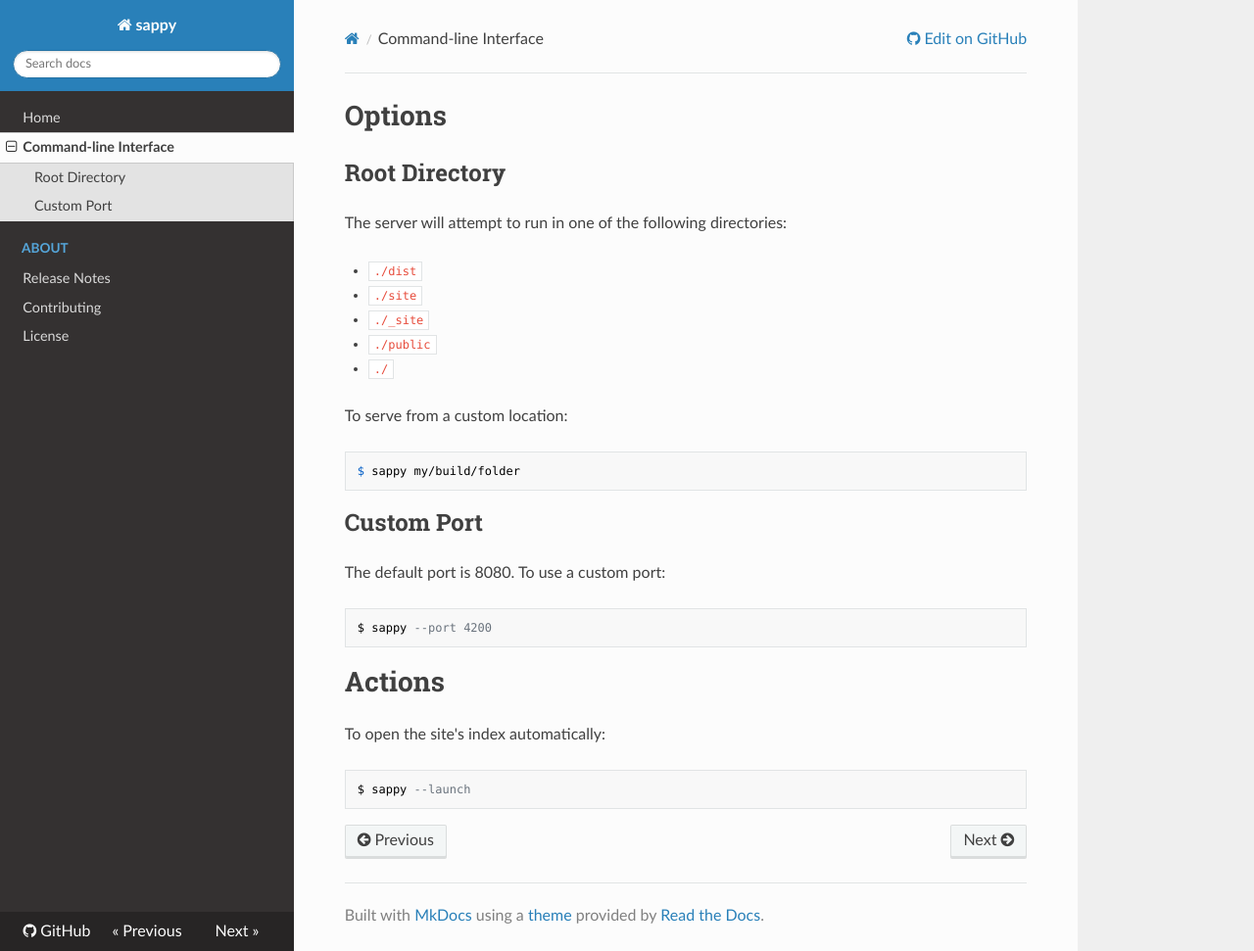
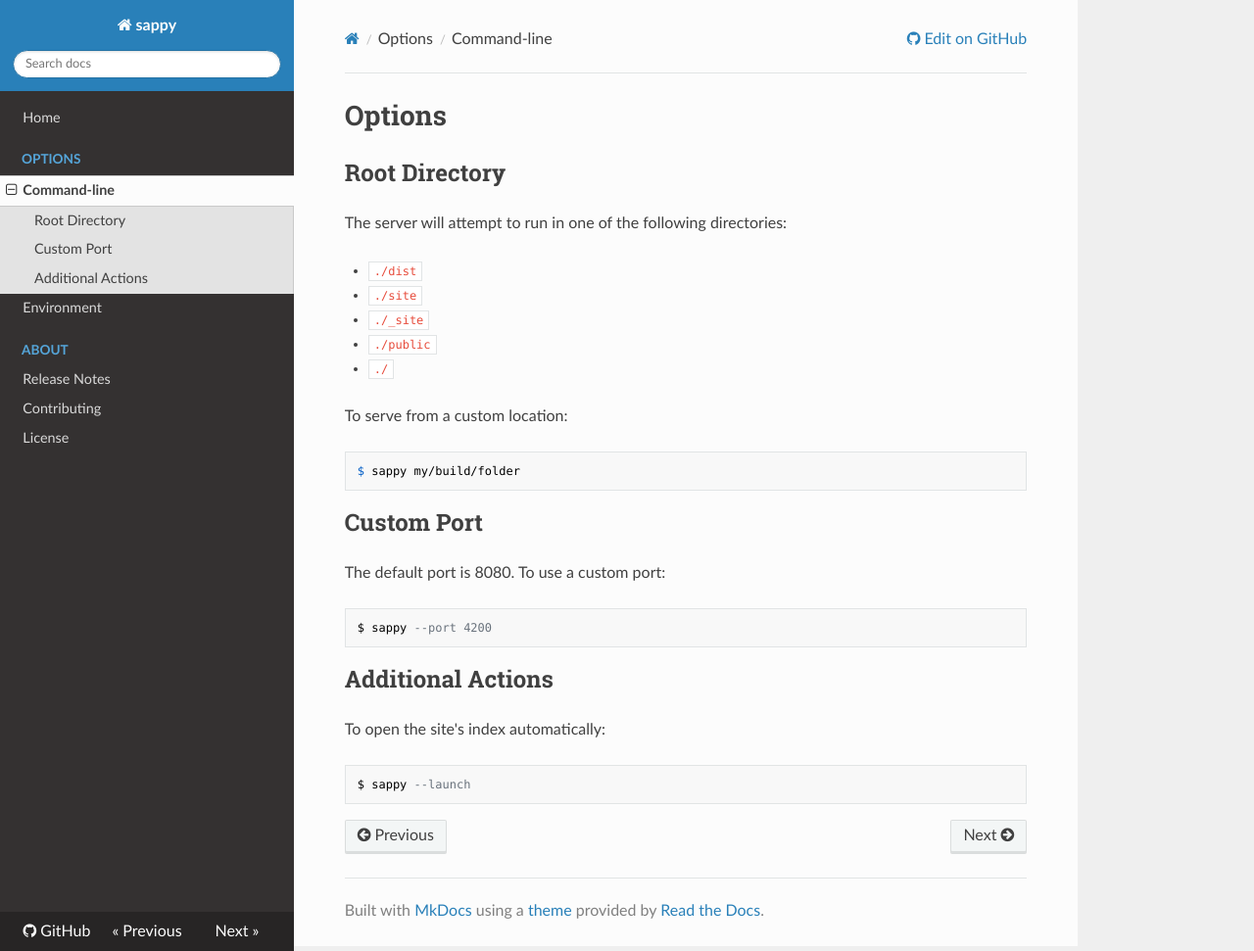
Before and after one commit to jacebrowning/sappy, an MkDocs documentation site: the page built from docs/cli.md, in a window 1280 px wide and 971 px high. Shown: the whole window at 98% size. Built offline with MkDocs 1.6.1, drawn with Linux system fonts in a browser that asks for light colours; nearby versions of some CDN libraries; old or Windows-style settings are respelled for this version of MkDocs.

````diff
--- a/docs/cli.md
+++ b/docs/cli.md
@@ -24,7 +24,7 @@ The default port is 8080. To use a custom port:
 $ sappy --port 4200
 ```
 
-# Actions
+## Additional Actions
 
 To open the site's index automatically:
 
--- a/mkdocs.yml
+++ b/mkdocs.yml
@@ -7,7 +7,9 @@ theme: readthedocs
 
 pages:
 - Home: index.md
-- Command-line Interface: cli.md
+- Options:
+  - Command-line: cli.md
+  - Environment: environment.md
 - About:
   - Release Notes: about/changelog.md
   - Contributing: about/contributing.md
--- a/sappy/__init__.py
+++ b/sappy/__init__.py
@@ -1,6 +1,6 @@
 """Package for sappy."""
 
 __project__ = 'sappy'
-__version__ = '1.0.1'
+__version__ = '1.1b1'
 
 VERSION = "{0} v{1}".format(__project__, __version__)
````
Also changed, not shown: CHANGELOG.md (+4 -0 lines), docs/environment.md (added, +14 -0 lines), 3 other files.
